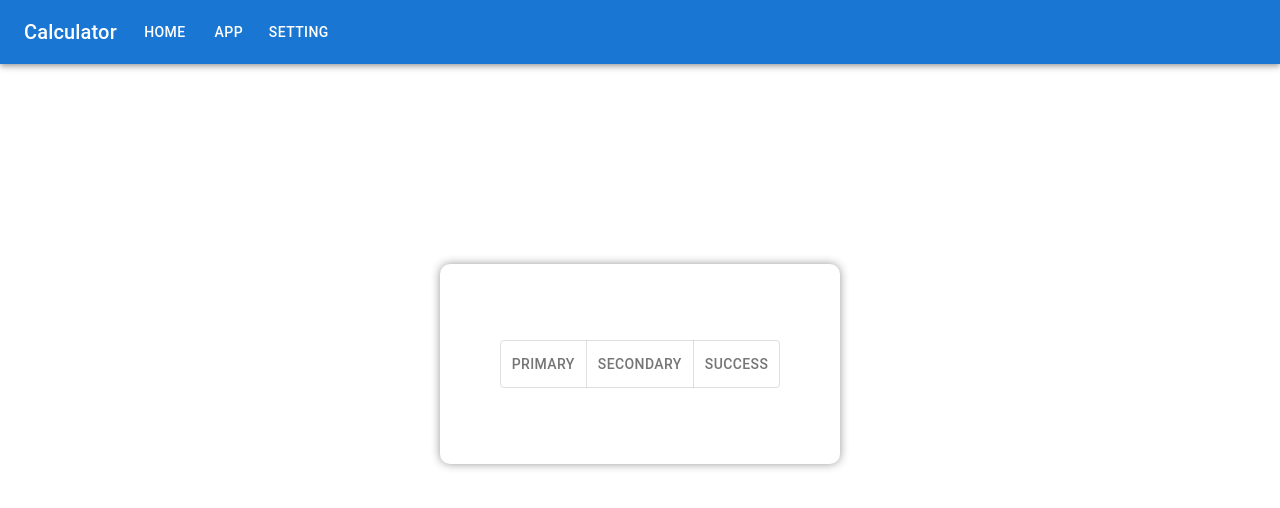
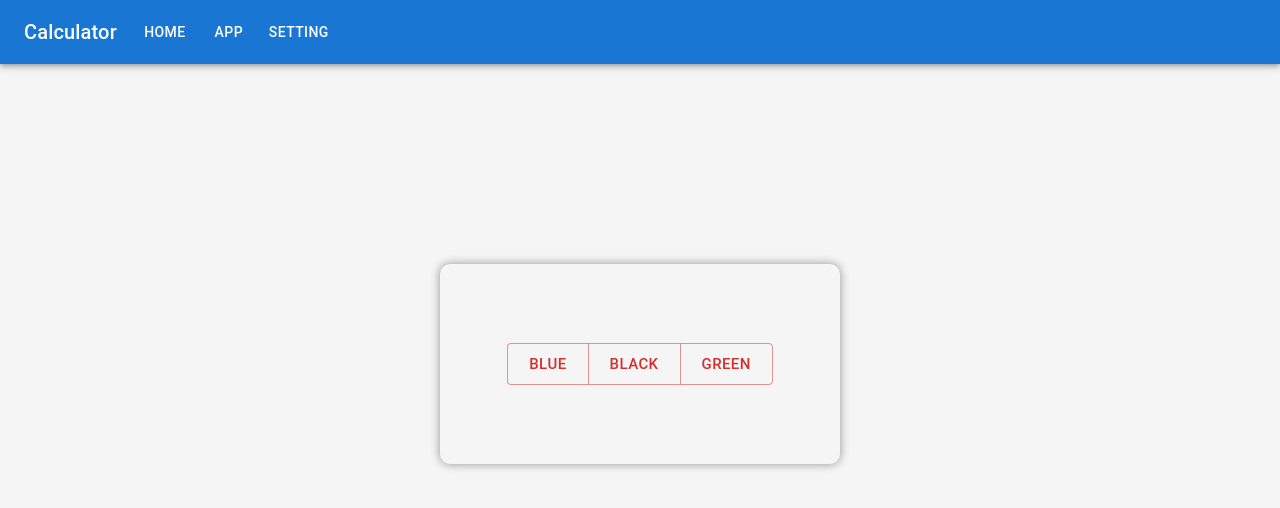
Before and after one commit to Merzaad/learning_redux, a React (Create React App) app: page /setting in a window 1280 px wide. Shown: the top 508 px of the page. Built offline with nearby package versions, Linux system fonts and the light colour scheme.

Commit message:
setting set

```diff
--- a/src/features/calculator/Calculator.tsx
+++ b/src/features/calculator/Calculator.tsx
@@ -12,6 +12,7 @@ import {
   clearMemory,
   selectLastmove,
   setLastmove,
+  selectColor,
 } from '../calculator/calculatorSlice'
 import { selectValue, selectMemory, selectAction } from './calculatorSlice'
 import './calculator.css'
@@ -21,6 +22,7 @@ function Calculator() {
   const value = useAppSelector(selectValue)
   const action = useAppSelector(selectAction)
   const lastMove = useAppSelector(selectLastmove)
+  const color = useAppSelector(selectColor)
   const dispatch = useAppDispatch()
   const bugAction = (x: string) => {
     if (memory.length > 0 && action.length > 0) {
@@ -39,74 +41,132 @@ function Calculator() {
   return (
     <Container id="test">
       <div ref={test} className="board">
-        <h3 style={{ height: '20px' }}>{lastMove}</h3>
+        <h6 style={{ height: '20px' }}>{lastMove}</h6>
         <hr />
-        {value}
-        <br />
-        {action}
-        <br />
-        {memory}
+        <h3 style={{ height: '20px' }}>{value}</h3>
+        <h3 style={{ height: '20px' }}>{action}</h3>
+        <h3 style={{ height: '20px' }}>{memory}</h3>
       </div>
       <div>
         <Container>
-          <Button variant="outlined" color="success" onClick={() => dispatch(setMemory('1'))}>
+          <Button
+            sx={{ color: `${color}` }}
+            variant="text"
+            onClick={() => dispatch(setMemory('1'))}
+          >
             1
           </Button>
-          <Button variant="outlined" color="success" onClick={() => dispatch(setMemory('2'))}>
+          <Button
+            sx={{ color: `${color}` }}
+            variant="text"
+            onClick={() => dispatch(setMemory('2'))}
+          >
             2
           </Button>
-          <Button variant="outlined" color="success" onClick={() => dispatch(setMemory('3'))}>
+          <Button
+            sx={{ color: `${color}` }}
+            variant="text"
+            onClick={() => dispatch(setMemory('3'))}
+          >
             3
           </Button>
-          <Button variant="outlined" color="success" onClick={() => bugAction('-')}>
+          <Button
+            sx={{ color: `${color}` }}
+            variant="text"
+            onClick={() => bugAction('-')}
+          >
             -
           </Button>
         </Container>
         <Container>
-          <Button variant="outlined" color="success" onClick={() => dispatch(setMemory('4'))}>
+          <Button
+            sx={{ color: `${color}` }}
+            variant="text"
+            onClick={() => dispatch(setMemory('4'))}
+          >
             4
           </Button>
-          <Button variant="outlined" color="success" onClick={() => dispatch(setMemory('5'))}>
+          <Button
+            sx={{ color: `${color}` }}
+            variant="text"
+            onClick={() => dispatch(setMemory('5'))}
+          >
             5
           </Button>
-          <Button variant="outlined" color="success" onClick={() => dispatch(setMemory('6'))}>
+          <Button
+            sx={{ color: `${color}` }}
+            variant="text"
+            onClick={() => dispatch(setMemory('6'))}
+          >
             6
           </Button>
-          <Button variant="outlined" color="success" onClick={() => bugAction('+')}>
+          <Button
+            sx={{ color: `${color}` }}
+            variant="text"
+            onClick={() => bugAction('+')}
+          >
             +
           </Button>
         </Container>
         <Container>
-          <Button variant="outlined" color="success" onClick={() => dispatch(setMemory('7'))}>
+          <Button
+            sx={{ color: `${color}` }}
+            variant="text"
+            onClick={() => dispatch(setMemory('7'))}
+          >
             7
           </Button>
-          <Button variant="outlined" color="success" onClick={() => dispatch(setMemory('8'))}>
+          <Button
+            sx={{ color: `${color}` }}
+            variant="text"
+            onClick={() => dispatch(setMemory('8'))}
+          >
             8
           </Button>
-          <Button variant="outlined" color="success" onClick={() => dispatch(setMemory('9'))}>
+          <Button
+            sx={{ color: `${color}` }}
+            variant="text"
+            onClick={() => dispatch(setMemory('9'))}
+          >
             9
           </Button>
-          <Button variant="outlined" color="success" onClick={() => bugAction('*')}>
+          <Button
+            sx={{ color: `${color}` }}
+            variant="text"
+            onClick={() => bugAction('*')}
+          >
             *
           </Button>
         </Container>
         <Container>
           <Button
-            variant="outlined"
-            color="success"
-            onClick={
-              () => (memory.length > 0 ? dispatch(doAction(action)) : dispatch(setLastmove('empty memory')))
-            }
+            sx={{ color: `${color}` }}
+            variant="text"
+            onClick={() => (memory.length > 0
+              ? dispatch(doAction(action))
+              : dispatch(setLastmove('empty memory')))}
           >
             =
           </Button>
-          <Button variant="outlined" color="success" onClick={() => dispatch(setMemory('0'))}>
+          <Button
+            sx={{ color: `${color}` }}
+            variant="text"
+            onClick={() => dispatch(setMemory('0'))}
+          >
             0
           </Button>
-          <Button variant="outlined" color="success" onClick={() => dispatch(clearBoard())}>
+          <Button
+            sx={{ color: `${color}` }}
+            variant="text"
+            onClick={() => dispatch(clearBoard())}
+          >
             C
           </Button>
-          <Button variant="outlined" color="success" onClick={() => bugAction('/')}>
+          <Button
+            sx={{ color: `${color}` }}
+            variant="text"
+            onClick={() => bugAction('/')}
+          >
             /
           </Button>
         </Container>
--- a/src/features/calculator/CalculatorSetting.tsx
+++ b/src/features/calculator/CalculatorSetting.tsx
@@ -1,17 +1,30 @@
+/* eslint-disable import/extensions */
 /* eslint-disable import/no-unresolved */
 import React from 'react'
 import './calculator.css'
-import { ToggleButton, ToggleButtonGroup } from '@mui/material'
+import { Button, ButtonGroup } from '@mui/material'
+import { setColor } from '../calculator/calculatorSlice'
+import { useAppDispatch } from '../../app/hooks'
 
 function CalculatorSetting() {
+  const dispatch = useAppDispatch()
+  const buttons = [
+    <Button key="one" onClick={() => dispatch(setColor('rgb(0, 255, 255)'))}>
+      blue
+    </Button>,
+    <Button key="two" onClick={() => dispatch(setColor('black'))}>
+      black
+    </Button>,
+    <Button key="three" onClick={() => dispatch(setColor('mediumspringgreen'))}>
+      green
+    </Button>,
+  ]
   return (
     <div className="calculatorSetting">
       <div>
-        <ToggleButtonGroup>
-          <ToggleButton value="Primary">Primary</ToggleButton>
-          <ToggleButton value="Secondary">Secondary</ToggleButton>
-          <ToggleButton value="Success">Success</ToggleButton>
-        </ToggleButtonGroup>
+        <ButtonGroup color="error" size="large" aria-label="small button group">
+          {buttons}
+        </ButtonGroup>
       </div>
     </div>
   )
--- a/src/features/calculator/calculator.css
+++ b/src/features/calculator/calculator.css
@@ -1,5 +1,5 @@
 body {
-  background-color: white;
+  background-color: whitesmoke;
 }
 .board {
   background-color: rgba(0, 0, 0, 0.7);
@@ -14,6 +14,7 @@ body {
   overflow: hidden;
 }
 #test {
+  background-color: gray;
   border-radius: 10px;
   box-shadow: 0px 0px 10px rgba(0, 0, 0, 0.411);
   padding: 20px;
--- a/src/features/calculator/calculatorSlice.ts
+++ b/src/features/calculator/calculatorSlice.ts
@@ -15,7 +15,7 @@ const initialState: CalculatorState = {
   action: '',
   memory: [],
   lastMove: '',
-  color: 'success',
+  color: 'black',
 }
 export const calculatorSlice = createSlice({
   name: 'calculator',
@@ -93,6 +93,12 @@ export const selectAction = (state: RootState) => state.calculator.action
 export const selectLastmove = (state: RootState) => state.calculator.lastMove
 export const selectColor = (state: RootState) => state.calculator.color
 export const {
-  doAction, setMemory, setAction, clearBoard, clearMemory, setLastmove,
+  doAction,
+  setMemory,
+  setAction,
+  clearBoard,
+  clearMemory,
+  setLastmove,
+  setColor,
 } = calculatorSlice.actions
 export default calculatorSlice.reducer
```
Also changed, not shown: 1 other file (tests, documents, lock files or other folders).
